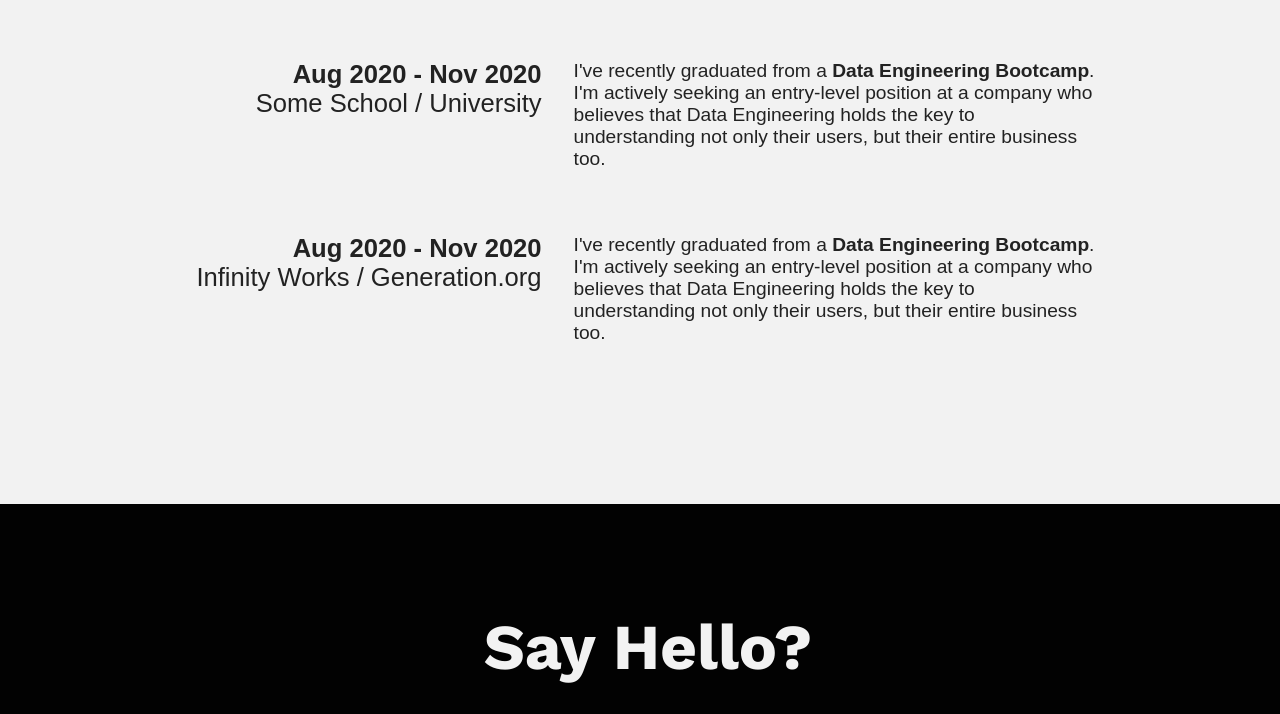
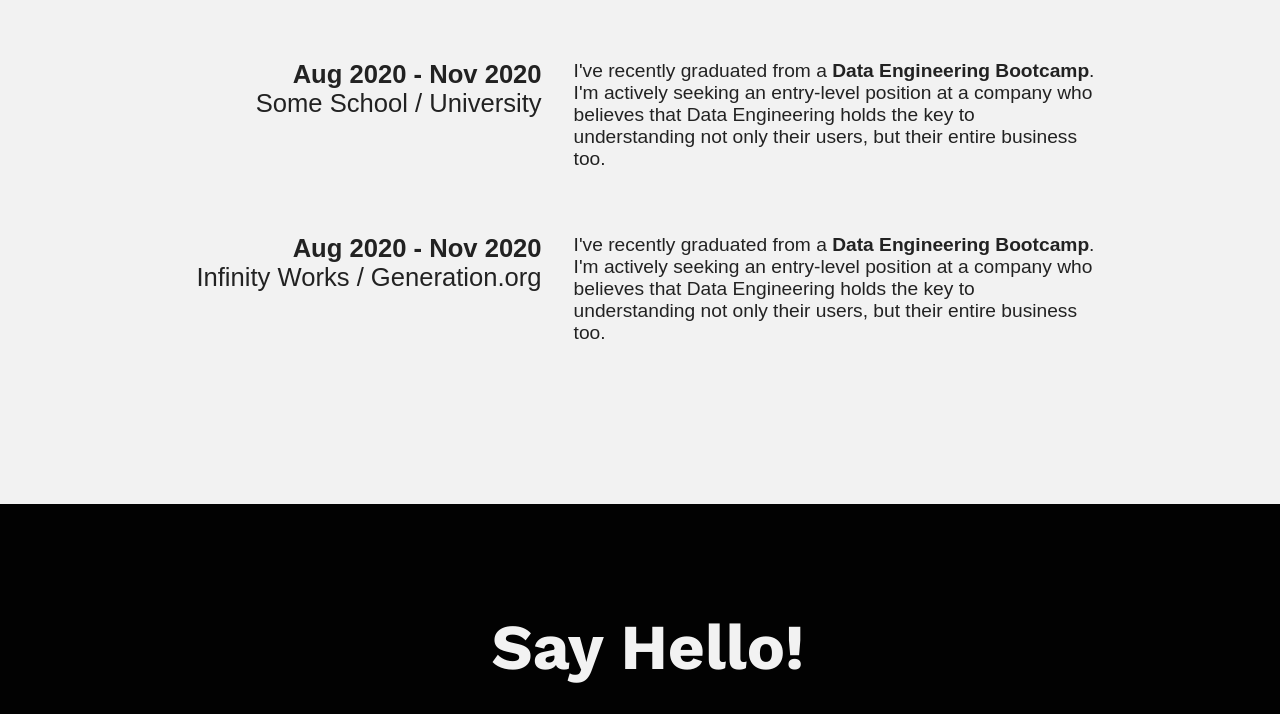
Before and after one commit to jcwrightson/delon-profile, a website: page index.html in a window 1280 px wide. Shown: the part 3055-3769 px from the top of the page. Drawn offline with nearby package versions, Linux system fonts and the light colour scheme.

Commit message:
update footer

```diff
--- a/index.html
+++ b/index.html
@@ -172,7 +172,7 @@
         <!-- FOOTER / CONTACT -->
         <section class="footer">
             <div class="container">
-                <h1>Say Hello?</h1>
+                <h1>Say Hello!</h1>
                 <ul class="social">
                     <li><a href="mailto:hello@jcwrightson.com"><svg aria-hidden="true" focusable="false"
                                 data-prefix="fas" data-icon="envelope" class="svg-inline--fa fa-envelope fa-w-16"
```
